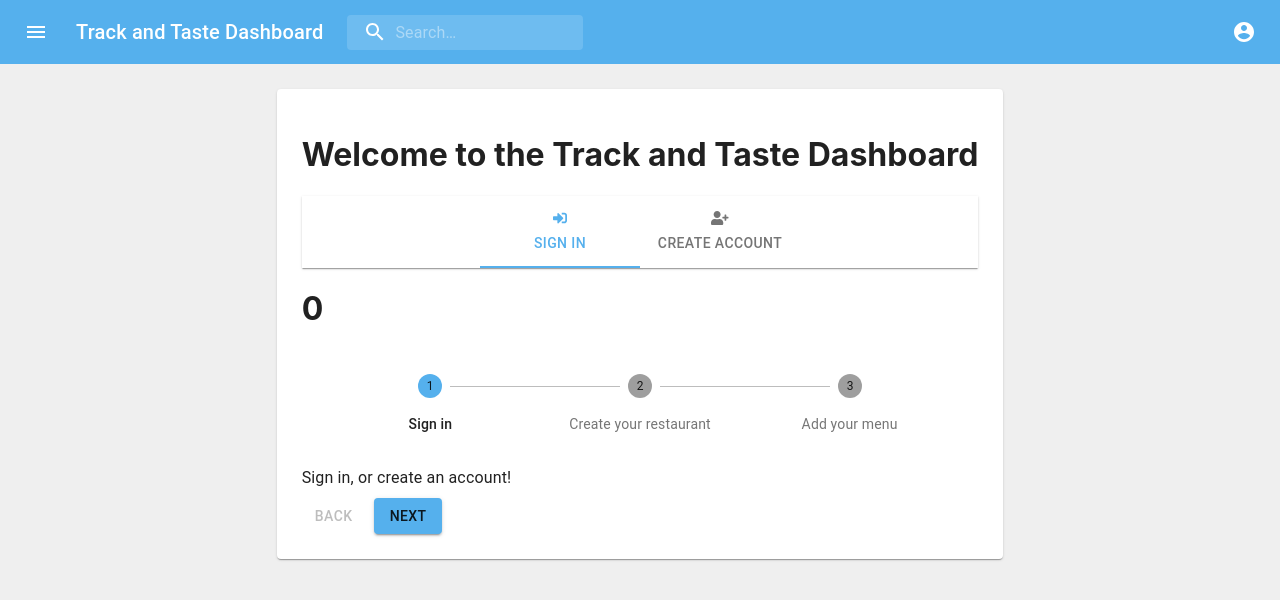
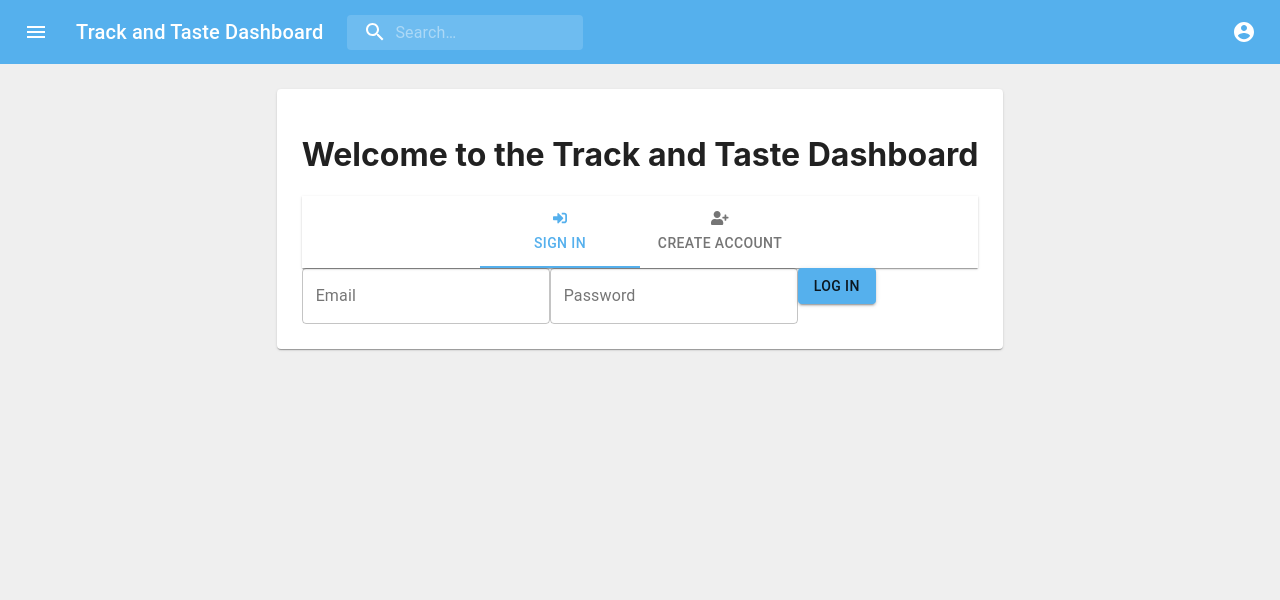
Before and after one commit to mbruty/COMP2003-2020-O, a React (Create React App) app in the folder website/: page /log-in in a window 1280 px wide. Shown: the top 600 px of the page. Built offline with nearby package versions, Linux system fonts and the light colour scheme.

Commit message:
Log-in system done

```diff
--- a/website/src/onboarding/LogIn.tsx
+++ b/website/src/onboarding/LogIn.tsx
@@ -1,119 +1,37 @@
-import {
-  Button,
-  createStyles,
-  makeStyles,
-  Paper,
-  Step,
-  StepLabel,
-  Stepper,
-  Theme,
-  Typography,
-} from "@material-ui/core";
+import { Button, Paper } from "@material-ui/core";
 import React, { useState } from "react";
+import LogInStepper from "./LogInSteeper";
 import SignInForm from "./SignInOrUpForm";
 
 interface Props {}
 
-interface Data {
-  name: string;
-}
-
-const useStyles = makeStyles((theme: Theme) =>
-  createStyles({
-    backButton: {
-      marginRight: theme.spacing(1),
-    },
-    instructions: {
-      marginTop: theme.spacing(1),
-      marginBottom: theme.spacing(1),
-    },
-  })
-);
-
-function getSteps() {
-  return ["Sign in", "Create your restaurant", "Add your menu "];
-}
-
-function getStepContent(stepIndex: number) {
-  switch (stepIndex) {
-    case 0:
-      return "Sign in, or create an account!";
-    case 1:
-      return "Tell us about your restaurant";
-    case 2:
-      return "Yum Yum Nom Noms";
-    default:
-      return "Unknown stepIndex";
-  }
-}
-
 const LogIn: React.FC<Props> = (props) => {
-  const classes = useStyles();
-  const [activeStep, setActiveStep] = React.useState(0);
-  const steps = getSteps();
-
-  const handleNext = () => {
-    setActiveStep((prevActiveStep) => prevActiveStep + 1);
-  };
-
-  const handleBack = () => {
-    setActiveStep((prevActiveStep) => prevActiveStep - 1);
-  };
-
-  const handleReset = () => {
-    setActiveStep(0);
-  };
+  const [activeStep, setActiveStep] = React.useState<number>(0);
+  const [tabIdx, setTabIdx] = React.useState<number>(0);
 
   const renderPage = () => {
     switch (activeStep) {
       case 0:
-        return <SignInForm />;
+        return <SignInForm tabIdx={tabIdx} setTabIdx={setTabIdx} />;
       default:
         return null;
     }
   };
-  const [data, setData] = useState<Data | undefined>();
+
+  // If both active step and tabidx are 0, then we're loggin in and don't need to show the stepper
+  const showStepper = !(tabIdx === 0 && activeStep === 0);
+
   return (
     <Paper style={{ padding: 25 }}>
       <div>
         <h1>Welcome to the Track and Taste Dashboard</h1>
       </div>
       {renderPage()}
-      <Stepper activeStep={activeStep} alternativeLabel>
-        {steps.map((label) => (
-          <Step key={label}>
-            <StepLabel>{label}</StepLabel>
-          </Step>
-        ))}
-      </Stepper>
-      <div>
-        {activeStep === steps.length ? (
-          <div className="stepper-btn-container">
-            <Typography className={classes.instructions}>
-              All steps completed
-            </Typography>
-            <Button onClick={handleReset}>Reset</Button>
-          </div>
-        ) : (
-          <div className="stepper-btn-container">
-            <Typography className={classes.instructions}>
-              {getStepContent(activeStep)}
-            </Typography>
-            <div>
-              <Button
-                disabled={activeStep === 0}
-                onClick={handleBack}
-                className={classes.backButton}
-              >
-                Back
-              </Button>
-              <Button variant="contained" color="primary" onClick={handleNext}>
-                {activeStep === steps.length - 1 ? "Finish" : "Next"}
-              </Button>
-            </div>
-          </div>
-        )}
-      </div>
+      <LogInStepper
+        show={showStepper}
+        activeStep={activeStep}
+        setActiveStep={setActiveStep}
+      />
     </Paper>
   );
 };
--- /dev/null
+++ b/website/src/onboarding/LogInForm.tsx
@@ -0,0 +1,81 @@
+import { TextField } from "@material-ui/core";
+import Button from "@material-ui/core/Button";
+import React from "react";
+import { API_URL } from "../constants";
+import { useHistory } from "react-router-dom";
+
+interface SignIn {
+  email: string;
+  password: string;
+}
+
+const LogInForm: React.FC = () => {
+  const [details, setDetails] = React.useState<SignIn>({
+    email: "",
+    password: "",
+  });
+
+  const history = useHistory();
+
+  const [errorText, setErrorText] = React.useState<string>("");
+
+  return (
+    <form
+      className="login-container"
+      onSubmit={async (e) => {
+        // Stop the page from refreshing
+        e.preventDefault();
+
+        // Check validity from server
+        // If it's good, the server will send back a cookie
+        // The cookie will automatically get saved
+
+        const result = await fetch(API_URL + "/login", {
+          method: "POST",
+          credentials: "include",
+          body: JSON.stringify({
+            email: details.email,
+            password: details.password,
+          }),
+        });
+
+        if (result.status === 401) {
+          setErrorText("Invalid email or password");
+        } else if (result.status === 200) {
+          // We're logged in!
+          // Redirect to home
+          history.push("/");
+        } else {
+          setErrorText("An unexpected error occurred");
+        }
+      }}
+    >
+      <TextField
+        id="email"
+        label="Email"
+        variant="outlined"
+        type="email"
+        onChange={(e) => {
+          setDetails({ ...details, email: e.target.value });
+        }}
+        value={details.email}
+      />
+      <TextField
+        id="password"
+        label="Password"
+        variant="outlined"
+        type="password"
+        onChange={(e) => {
+          setDetails({ ...details, password: e.target.value });
+        }}
+        value={details.password}
+      />
+      <Button type="submit" variant="contained" color="primary">
+        Log in
+      </Button>
+      {errorText !== "" && <p>{errorText}</p>}
+    </form>
+  );
+};
+
+export default LogInForm;
--- /dev/null
+++ b/website/src/onboarding/LogInSteeper.tsx
@@ -0,0 +1,105 @@
+import {
+  Button,
+  createStyles,
+  makeStyles,
+  Step,
+  StepLabel,
+  Stepper,
+  Theme,
+  Typography,
+} from "@material-ui/core";
+import React from "react";
+
+interface Props {
+  show: boolean;
+  activeStep: number;
+  setActiveStep: React.Dispatch<React.SetStateAction<number>>;
+}
+
+const useStyles = makeStyles((theme: Theme) =>
+  createStyles({
+    backButton: {
+      marginRight: theme.spacing(1),
+    },
+    instructions: {
+      marginTop: theme.spacing(1),
+      marginBottom: theme.spacing(1),
+    },
+  })
+);
+
+function getSteps() {
+  return ["Sign in", "Create your restaurant", "Add your menu "];
+}
+
+function getStepContent(stepIndex: number) {
+  switch (stepIndex) {
+    case 0:
+      return "Sign in, or create an account!";
+    case 1:
+      return "Tell us about your restaurant";
+    case 2:
+      return "Yum Yum Nom Noms";
+    default:
+      return "Unknown stepIndex";
+  }
+}
+
+const LogInStepper: React.FC<Props> = ({ show, activeStep, setActiveStep }) => {
+  const classes = useStyles();
+  const steps = getSteps();
+  const handleNext = () => {
+    setActiveStep((prevActiveStep) => prevActiveStep + 1);
+  };
+
+  const handleBack = () => {
+    setActiveStep((prevActiveStep) => prevActiveStep - 1);
+  };
+
+  const handleReset = () => {
+    setActiveStep(0);
+  };
+
+  if (!show) return null;
+  return (
+    <>
+      <Stepper activeStep={activeStep} alternativeLabel>
+        {steps.map((label) => (
+          <Step key={label}>
+            <StepLabel>{label}</StepLabel>
+          </Step>
+        ))}
+      </Stepper>
+      <div>
+        {activeStep === steps.length ? (
+          <div className="stepper-btn-container">
+            <Typography className={classes.instructions}>
+              All steps completed
+            </Typography>
+            <Button onClick={handleReset}>Reset</Button>
+          </div>
+        ) : (
+          <div className="stepper-btn-container">
+            <Typography className={classes.instructions}>
+              {getStepContent(activeStep)}
+            </Typography>
+            <div>
+              <Button
+                disabled={activeStep === 0}
+                onClick={handleBack}
+                className={classes.backButton}
+              >
+                Back
+              </Button>
+              <Button variant="contained" color="primary" onClick={handleNext}>
+                {activeStep === steps.length - 1 ? "Finish" : "Next"}
+              </Button>
+            </div>
+          </div>
+        )}
+      </div>
+    </>
+  );
+};
+
+export default LogInStepper;
--- a/website/src/onboarding/SignInOrUpForm.tsx
+++ b/website/src/onboarding/SignInOrUpForm.tsx
@@ -6,8 +6,12 @@ import TabPanel from "./TabPanel";
 import { makeStyles, Paper } from "@material-ui/core";
 import { FontAwesomeIcon } from "@fortawesome/react-fontawesome";
 import { faUserPlus, faSignInAlt } from "@fortawesome/free-solid-svg-icons";
+import LogInForm from "./LogInForm";
 
-interface Props {}
+interface Props {
+  tabIdx: number;
+  setTabIdx: React.Dispatch<React.SetStateAction<number>>;
+}
 
 function a11yProps(index: any) {
   return {
@@ -22,11 +26,9 @@ const useStyles = makeStyles({
   },
 });
 
-const Form: React.FC<Props> = (props) => {
-  const [value, setValue] = React.useState(0);
-
+const Form: React.FC<Props> = ({ tabIdx, setTabIdx }) => {
   const handleChange = (event: React.ChangeEvent<{}>, newValue: number) => {
-    setValue(newValue);
+    setTabIdx(newValue);
   };
 
   return (
@@ -34,7 +36,7 @@ const Form: React.FC<Props> = (props) => {
       <Paper square>
         <Tabs
           centered
-          value={value}
+          value={tabIdx}
           indicatorColor="primary"
           textColor="primary"
           onChange={handleChange}
@@ -51,13 +53,13 @@ const Form: React.FC<Props> = (props) => {
           />
         </Tabs>
       </Paper>
-      <TabPanel value={value} index={0}>
-        Item One
+      <TabPanel value={tabIdx} index={0}>
+        <LogInForm />
       </TabPanel>
-      <TabPanel value={value} index={1}>
+      <TabPanel value={tabIdx} index={1}>
         Item Two
       </TabPanel>
-      <TabPanel value={value} index={2}>
+      <TabPanel value={tabIdx} index={2}>
         Item Three
       </TabPanel>
     </>
--- a/website/src/onboarding/TabPanel.tsx
+++ b/website/src/onboarding/TabPanel.tsx
@@ -5,7 +5,6 @@ interface Props {
   index: any;
   value: any;
 }
-
 
 const TabPanel: React.FC<Props> = (props) => {
   const { children, value, index, ...other } = props;
@@ -18,7 +17,7 @@ const TabPanel: React.FC<Props> = (props) => {
       aria-labelledby={`simple-tab-${index}`}
       {...other}
     >
-      {value === index && <h1>{index}</h1>}
+      {value === index && props.children}
     </div>
   );
 };
```
